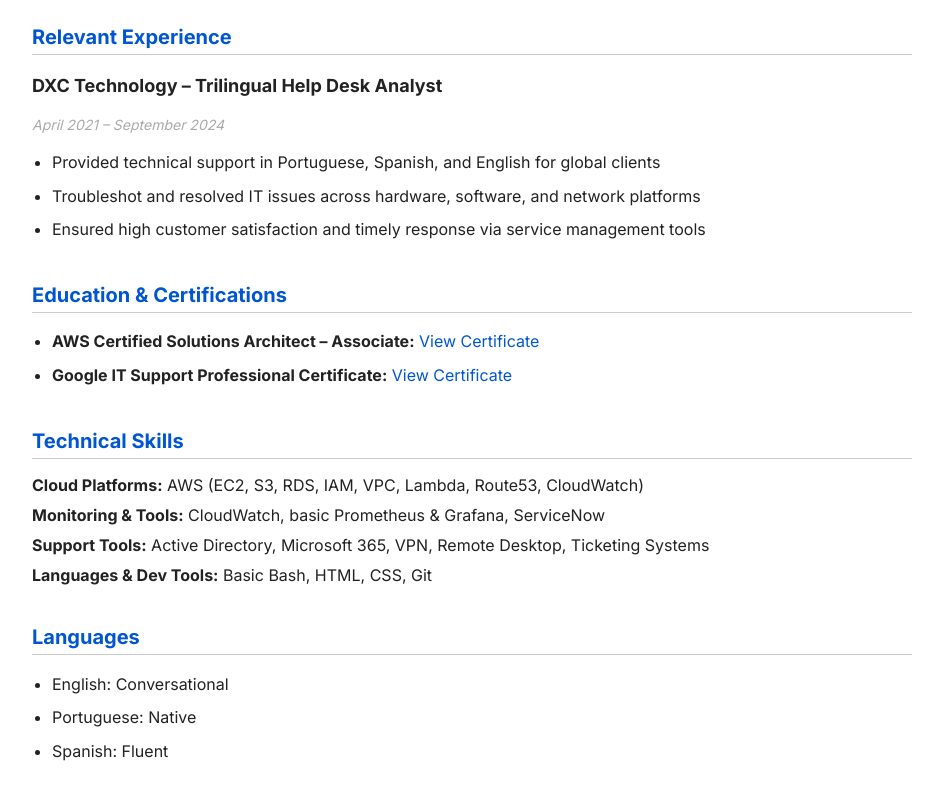
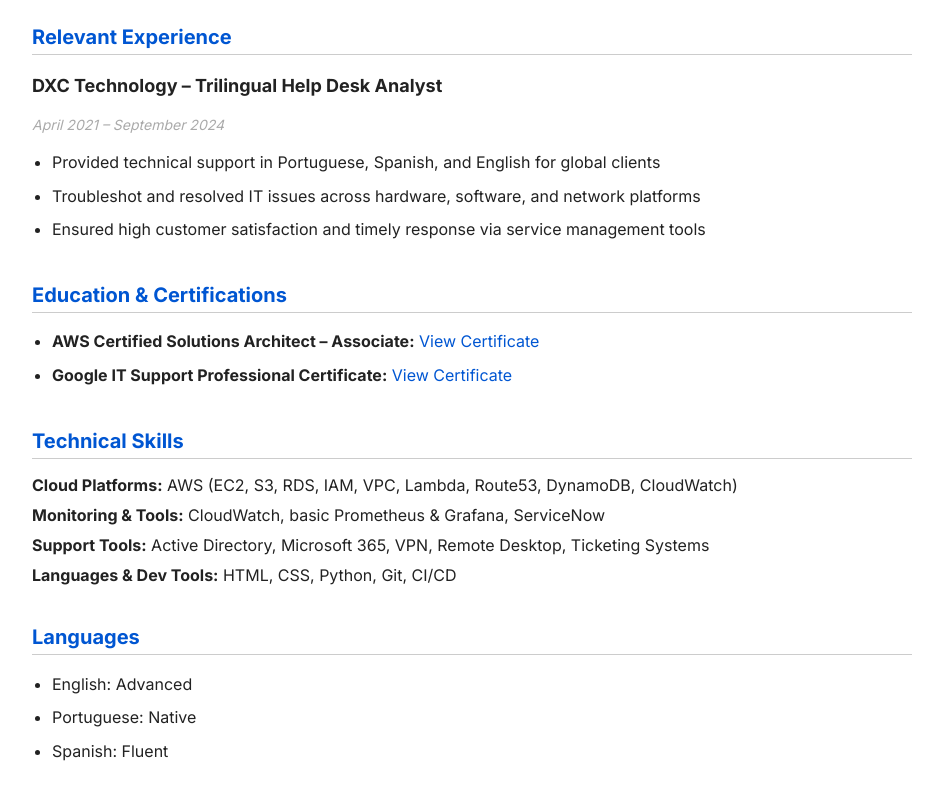
Before and after one commit to lucas-rda/my-serverless-resume, a plain HTML site: page index.html in a window 1280 px wide. Shown: the part 392-1192 px from the top of the page, without its empty margins (168-1111 px from the left). Drawn offline with Linux system fonts and the light colour scheme; no server answers.

Commit message:
Added resume info, fixed typos

```diff
--- a/index.html
+++ b/index.html
@@ -210,15 +210,15 @@ h3:hover {
 
     <h2 data-en="Technical Skills" data-pt="Habilidades Técnicas"></h2>
     <div class="skills">
-      <p><strong data-en="Cloud Platforms:" data-pt="Plataformas de Nuvem:"></strong> <span data-en="AWS (EC2, S3, RDS, IAM, VPC, Lambda, Route53, CloudWatch)" data-pt="AWS (EC2, S3, RDS, IAM, VPC, Lambda, Route53, CloudWatch)"></span></p>
+      <p><strong data-en="Cloud Platforms:" data-pt="Plataformas de Nuvem:"></strong> <span data-en="AWS (EC2, S3, RDS, IAM, VPC, Lambda, Route53, DynamoDB, CloudWatch)" data-pt="AWS (EC2, S3, RDS, IAM, VPC, Lambda, Route53, DynamoDB, CloudWatch)"></span></p>
       <p><strong data-en="Monitoring & Tools:" data-pt="Monitoramento & Ferramentas:"></strong> <span data-en="CloudWatch, basic Prometheus & Grafana, ServiceNow" data-pt="CloudWatch, Prometheus básico & Grafana, ServiceNow"></span></p>
       <p><strong data-en="Support Tools:" data-pt="Ferramentas de Suporte:"></strong> <span data-en="Active Directory, Microsoft 365, VPN, Remote Desktop, Ticketing Systems" data-pt="Active Directory, Microsoft 365, VPN, Área de Trabalho Remota, Sistemas de Chamados"></span></p>
-      <p><strong data-en="Languages & Dev Tools:" data-pt="Linguagens & Ferramentas de Desenvolvimento:"></strong> <span data-en="Basic Bash, HTML, CSS, Git" data-pt="Bash básico, HTML, CSS, Git"></span></p>
+      <p><strong data-en="Languages & Dev Tools:" data-pt="Linguagens & Ferramentas de Desenvolvimento:"></strong> <span data-en="HTML, CSS, Python, Git, CI/CD" data-pt="HTML, CSS, Python, Git, CI/CD"></span></p>
     </div>
 
     <h2 data-en="Languages" data-pt="Idiomas"></h2>
     <ul>
-      <li data-en="English: Conversational" data-pt="Inglês: Intermediário"></li>
+      <li data-en="English: Advanced" data-pt="Inglês: Avançado"></li>
       <li data-en="Portuguese: Native" data-pt="Português: Nativo"></li>
       <li data-en="Spanish: Fluent" data-pt="Espanhol: Fluente"></li>
     </ul>
@@ -232,7 +232,7 @@ h3:hover {
     <ul id="recent-visitors" class="list-disc pl-5 mb-4"></ul>
     <p id="error-message" class="text-red-500" style="display: none;" data-en="Failed to load visitor data. Please try again later." data-pt="Falha ao carregar dados do visitante. Por favor, tente novamente mais tarde."></p>
     <div style="margin-top: 40px; padding-top: 20px; border-top: 1px solid #ccc; font-size: 14px; text-align: center;">
-      <p data-en="This website is powered by AWS Serverless architecture using Cloufront, API Gateway, Lambda, and DynamoDB."
+      <p data-en="This website is powered by AWS Serverless architecture using Cloudfront, API Gateway, Lambda, and DynamoDB."
          data-pt="Este website é desenvolvido com arquitetura Serverless da AWS utilizando Cloudfront, API Gateway, Lambda e DynamoDB."></p>
       <p>
         <span data-en="For more information about this project, visit "
```
